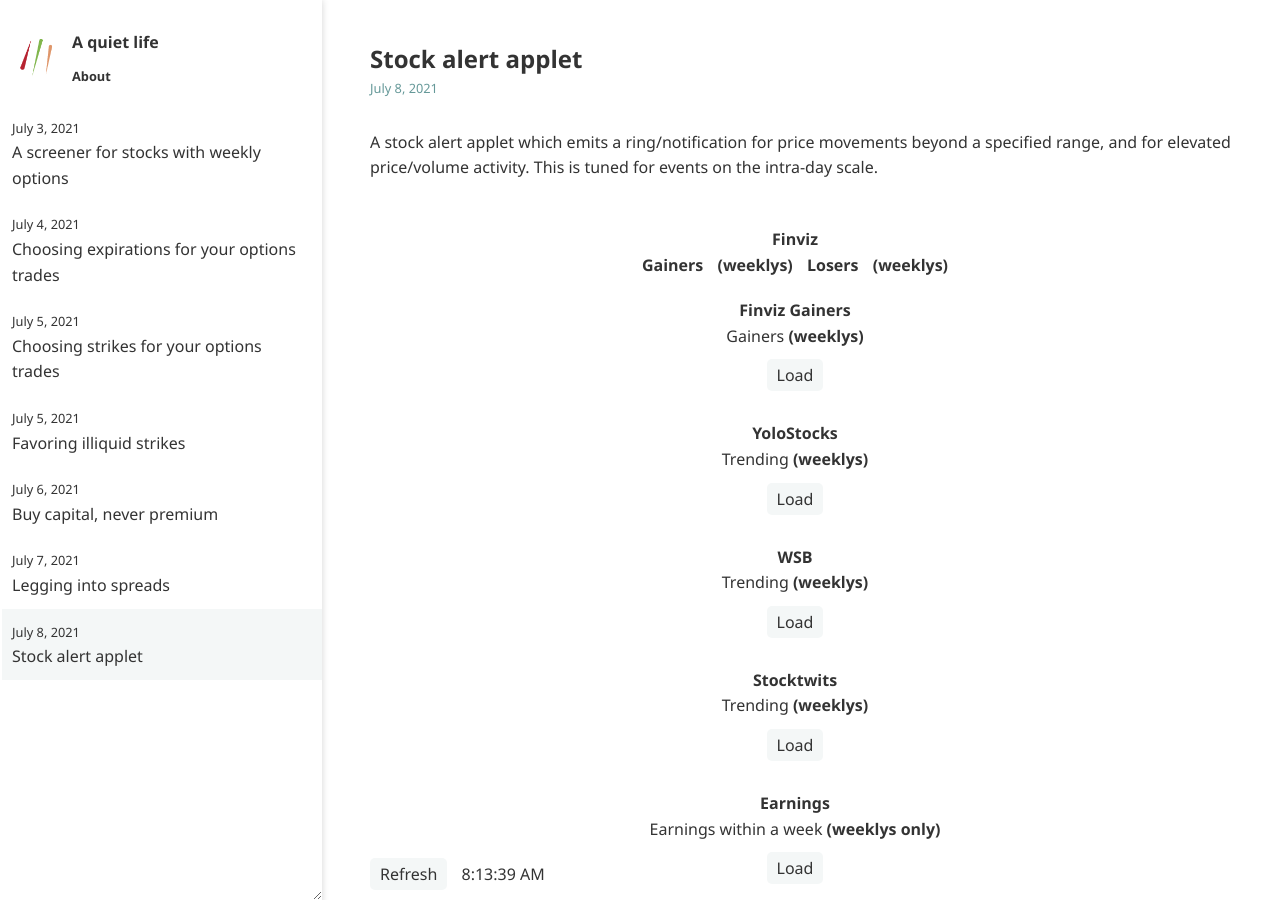
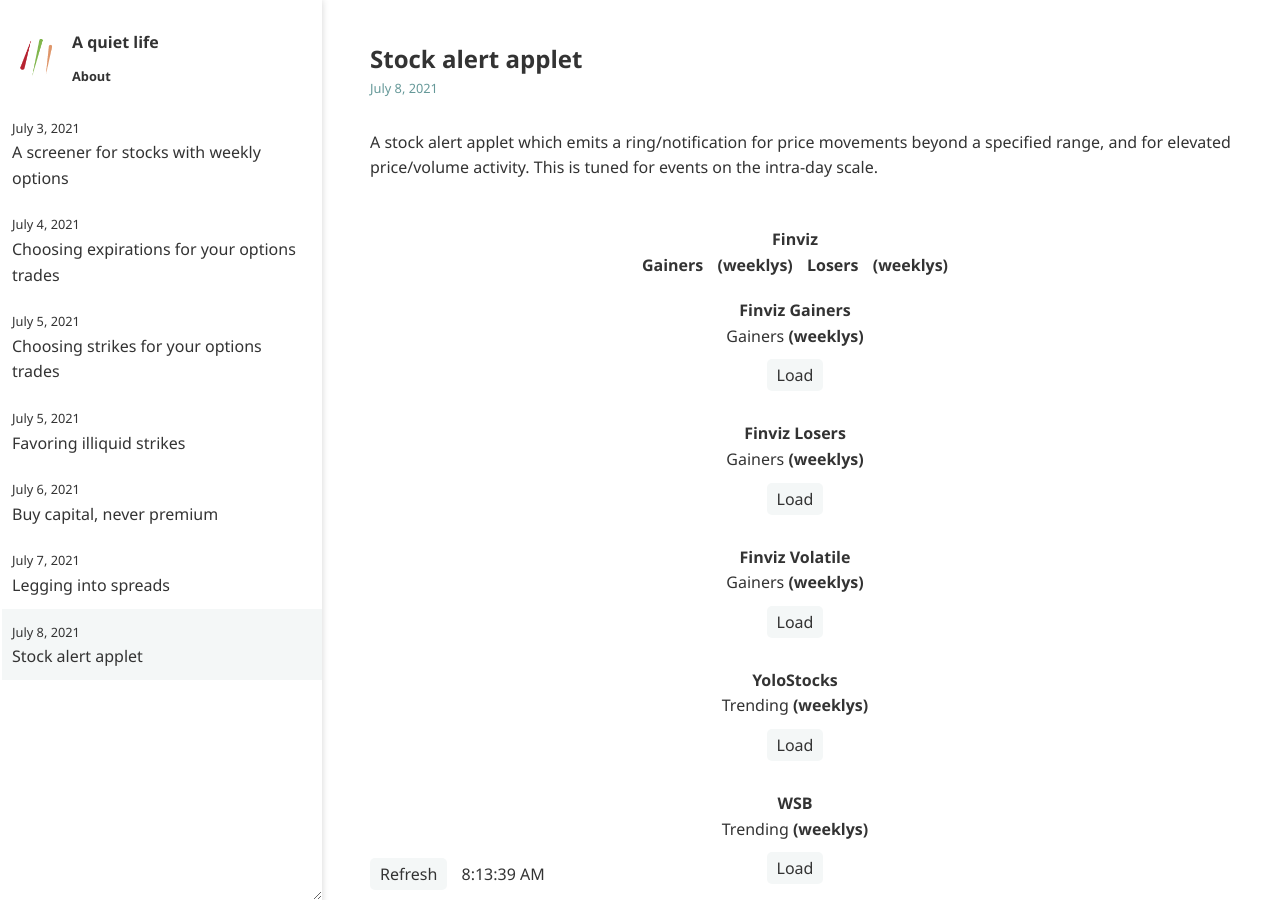
Before and after one commit to ansyblenetwork/aquietlife, a Jekyll site: the page built from _posts/2021-07-08-alerts.md, in a window 1280 px wide and 900 px high. Built offline with Jekyll 4.4.1, drawn with Linux system fonts in a browser that asks for light colours; some of the changed lines change nothing that is shown.

Commit message:
Update 2021-07-08-alerts.md

```diff
--- a/_posts/2021-07-08-alerts.md
+++ b/_posts/2021-07-08-alerts.md
@@ -28,6 +28,22 @@ A stock alert applet which emits a ring/notification for price movements beyond
 	<span id="finvizG">Gainers <strong>(weeklys)</strong></span>
 	<br>
 	<button id="finvizGButton" style="margin:10px" onclick="if (this.textContent == 'Load') updateFinvizG(); else addAll(finvizGWeeklyList);">Load</button>
+</div>
+
+<div style="margin:0px auto 20px auto; text-align:center">
+	<a target='_blank' href='https://finviz.com/'><strong style='color:#333'>Finviz Losers</strong></a>
+	<br>
+	<span id="finvizL">Gainers <strong>(weeklys)</strong></span>
+	<br>
+	<button id="finvizLButton" style="margin:10px" onclick="if (this.textContent == 'Load') updateFinvizL(); else addAll(finvizLWeeklyList);">Load</button>
+</div>
+
+<div style="margin:0px auto 20px auto; text-align:center">
+	<a target='_blank' href='https://finviz.com/'><strong style='color:#333'>Finviz Volatile</strong></a>
+	<br>
+	<span id="finvizV">Gainers <strong>(weeklys)</strong></span>
+	<br>
+	<button id="finvizVButton" style="margin:10px" onclick="if (this.textContent == 'Load') updateFinvizV(); else addAll(finvizVWeeklyList);">Load</button>
 </div>
 
 <div style="margin:0px auto 20px auto; text-align:center">
@@ -121,6 +137,10 @@ var yoloList = [];
 var yoloWeeklyList = [];
 var finvizGList = [];
 var finvizGWeeklyList = [];
+var finvizLList = [];
+var finvizLWeeklyList = [];
+var finvizVList = [];
+var finvizVWeeklyList = [];
 var wsbList = [];
 var wsbWeeklyList = [];
 var earnings = [];
@@ -415,6 +435,12 @@ function mergeAll() {
 	for (let i = 0; (i < finvizGWeeklyList.length) && (i < 5); i++) {
 		if (!merge.includes(finvizGWeeklyList[i])) merge.push(finvizGWeeklyList[i]);
 	}
+	for (let i = 0; (i < finvizLWeeklyList.length) && (i < 5); i++) {
+		if (!merge.includes(finvizLWeeklyList[i])) merge.push(finvizLWeeklyList[i]);
+	}
+	for (let i = 0; (i < finvizVWeeklyList.length) && (i < 5); i++) {
+		if (!merge.includes(finvizVWeeklyList[i])) merge.push(finvizVWeeklyList[i]);
+	}
 	for (let i = 0; (i < yoloWeeklyList.length) && (i < 5); i++) {
 		if (!merge.includes(yoloWeeklyList[i])) merge.push(yoloWeeklyList[i]);
 	}
@@ -584,6 +610,42 @@ function updateFinvizG() {
 		D('finvizGButton').textContent = "Monitor Weeklys";
 	});
 }
+function updateFinvizL() {
+	let query = 'https://finviz.com/screener.ashx?v=150&f=sh_opt_option,ta_change_d5&ft=4&o=change';
+
+	fetch("https://ansyble.herokuapp.com/cors/",
+		{cache:'no-cache', headers: {'Target-Screen': query }}).then(function(response) {
+		return response.json();
+	}).then(function(data) {
+		finvizLList = [];
+		let prevWeekly = finvizLWeeklyList;
+		finvizLWeeklyList = [];
+		let stString = "(" + new Date().toLocaleTimeString() + "): ";
+		data.forEach(function(stockData) {
+			stString += printWeekly(stockData, finvizLList, finvizLWeeklyList, prevWeekly, "Finviz losers");
+		});
+		D('finvizL').innerHTML = stString;
+		D('finvizLButton').textContent = "Monitor Weeklys";
+	});
+}
+function updateFinvizV() {
+	let query = 'https://finviz.com/screener.ashx?v=150&s=ta_mostvolatile&f=sh_opt_option&ft=4&o=-change';
+
+	fetch("https://ansyble.herokuapp.com/cors/",
+		{cache:'no-cache', headers: {'Target-Screen': query }}).then(function(response) {
+		return response.json();
+	}).then(function(data) {
+		finvizVList = [];
+		let prevWeekly = finvizVWeeklyList;
+		finvizVWeeklyList = [];
+		let stString = "(" + new Date().toLocaleTimeString() + "): ";
+		data.forEach(function(stockData) {
+			stString += printWeekly(stockData, finvizVList, finvizVWeeklyList, prevWeekly, "Finviz volatile");
+		});
+		D('finvizV').innerHTML = stString;
+		D('finvizVButton').textContent = "Monitor Weeklys";
+	});
+}
 
 function updateYolo() {
 	let query = 'https://yolostocks.live/downloads/wallstreetbets.csv';
@@ -682,7 +744,7 @@ function toggleAlerts(elt) {
 		update();
 		updateAll();
 		yahootimer = setInterval(function() { updateOptions(); update(); }, 10000);
-		sttimer = setInterval(function() { updateStocktwits(); updateFinvizG(); }, 60000);
+		sttimer = setInterval(function() { updateStocktwits(); updateFinvizG(); updateFinvizL(); updateFinvizV();}, 60000);
 		wsbtimer = setInterval(function() { updateWSB(); updateYolo(); }, 60000*5);
 	}
 }
@@ -1082,6 +1144,8 @@ function updateAll() {
 	updateStocktwits();
 	updateYolo();
 	updateFinvizG();
+	updateFinvizL();
+	updateFinvizV();
 	updateWSB();
 	updateEarnings();
 	updateOptions();
```
